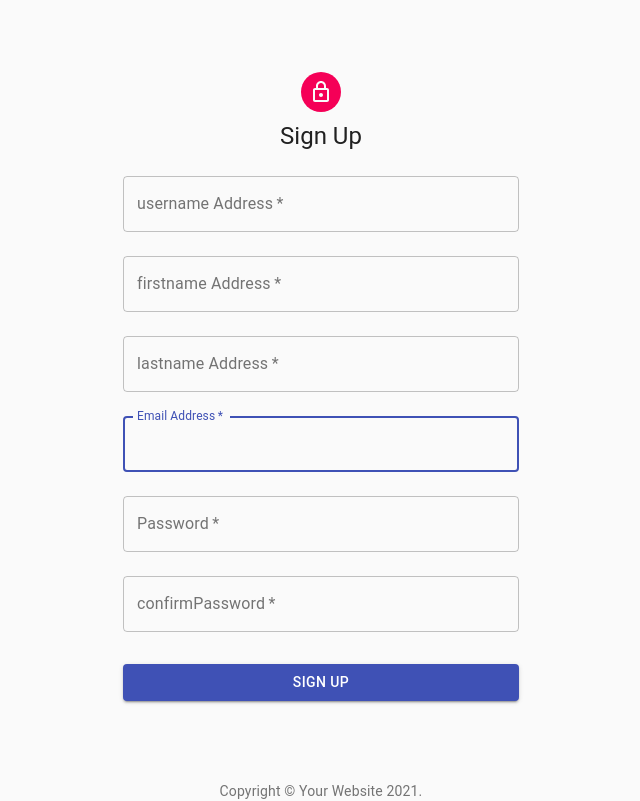
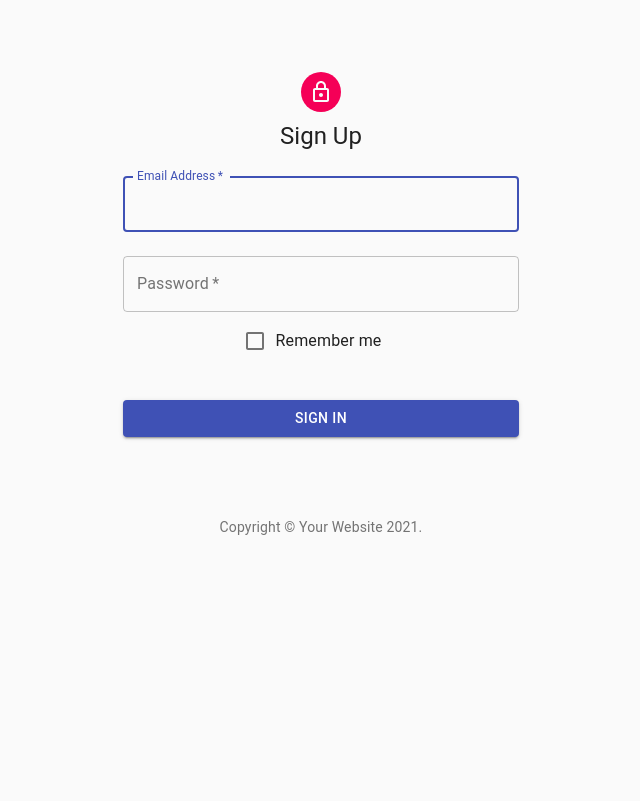
Before and after one commit to ayushraj03/blogging-react, a React (Create React App) app in the folder frontend/: page / in a window 1280 px wide. Shown: the whole page, without its empty margins (319-959 px from the left). Built offline with nearby package versions, Linux system fonts and the light colour scheme.

Commit message:
auth completed

```diff
--- a/frontend/src/App.js
+++ b/frontend/src/App.js
@@ -1,20 +1,14 @@
-import logo from './logo.svg';
-import './App.css';
-import Signup from './components/auth/signup'
-import SignIn from './components/auth/signin'
-import Home from './components/Home'
-import {useState} from 'react'
+import logo from "./logo.svg";
+import "./App.css";
+import Signup from "./components/auth/signup";
+import SignIn from "./components/auth/signin";
+import Home from "./components/Home";
+import { useState } from "react";
 
 function App() {
-
-  const [isAuthenticated, setisAuthenticated] = useState(false)
-  var landingPage = isAuthenticated ? <Home /> : <Signup />
-  return (
-    <div className="App">
-
-    {landingPage}
-    </div>
-  );
+  const [isAuthenticated, setisAuthenticated] = useState(false);
+  var landingPage = isAuthenticated ? <Home /> : <SignIn />;
+  return <div className="App">{landingPage}</div>;
 }
 
 export default App;
--- a/frontend/src/components/auth/signin.js
+++ b/frontend/src/components/auth/signin.js
@@ -1,45 +1,48 @@
-import React from 'react';
-import Avatar from '@material-ui/core/Avatar';
-import Button from '@material-ui/core/Button';
-import CssBaseline from '@material-ui/core/CssBaseline';
-import TextField from '@material-ui/core/TextField';
-import FormControlLabel from '@material-ui/core/FormControlLabel';
-import Checkbox from '@material-ui/core/Checkbox';
-import Link from '@material-ui/core/Link';
-import Grid from '@material-ui/core/Grid';
-import Box from '@material-ui/core/Box';
-import LockOutlinedIcon from '@material-ui/icons/LockOutlined';
-import Typography from '@material-ui/core/Typography';
-import { makeStyles } from '@material-ui/core/styles';
-import Container from '@material-ui/core/Container';
+import React from "react";
+import Avatar from "@material-ui/core/Avatar";
+import Button from "@material-ui/core/Button";
+import CssBaseline from "@material-ui/core/CssBaseline";
+import TextField from "@material-ui/core/TextField";
+import FormControlLabel from "@material-ui/core/FormControlLabel";
+import Checkbox from "@material-ui/core/Checkbox";
+import Link from "@material-ui/core/Link";
+import Grid from "@material-ui/core/Grid";
+import Box from "@material-ui/core/Box";
+import LockOutlinedIcon from "@material-ui/icons/LockOutlined";
+import Typography from "@material-ui/core/Typography";
+import { makeStyles } from "@material-ui/core/styles";
+import Container from "@material-ui/core/Container";
+import { useState } from "react";
 
 function Copyright() {
   return (
     <Typography variant="body2" color="textSecondary" align="center">
-      {'Copyright © '}
+      {"Copyright © "}
       <Link color="inherit" href="https://material-ui.com/">
         Your Website
-      </Link>{' '}
+      </Link>{" "}
       {new Date().getFullYear()}
-      {'.'}
+      {"."}
     </Typography>
   );
 }
-
+// var dataobj = Sequelize()
+// dataobj.firstname = "rahul"
+// dataobj.save()
 
 const useStyles = makeStyles((theme) => ({
   paper: {
     marginTop: theme.spacing(8),
-    display: 'flex',
-    flexDirection: 'column',
-    alignItems: 'center',
+    display: "flex",
+    flexDirection: "column",
+    alignItems: "center",
   },
   avatar: {
     margin: theme.spacing(1),
     backgroundColor: theme.palette.secondary.main,
   },
   form: {
-    width: '100%', // Fix IE 11 issue.
+    width: "100%", // Fix IE 11 issue.
     marginTop: theme.spacing(1),
   },
   submit: {
@@ -50,6 +53,77 @@ const useStyles = makeStyles((theme) => ({
 export default function SignIn() {
   const classes = useStyles();
 
+  //this.handleEmailChange = this.handleEmailChange.bind(this);
+
+  const [pass, setPass] = useState("");
+  const [email, setEmail] = useState("");
+  const [hasError, sethasError] = useState(false);
+
+  function handlePass(e) {
+    let val = e.target.value;
+    setPass(val);
+  }
+
+  function handleEmail(e) {
+    let val = e.target.value;
+    setEmail(val);
+  }
+
+  async function validate(e) {
+    e.preventDefault();
+
+    var valid = false;
+
+    // if (passwords match) and if (fields are not -> "") => valid = true
+
+    if (pass === "" || email === "") {
+    } else {
+      valid = true;
+    }
+
+    if (valid) {
+      var mg_body = JSON.stringify({
+        email: email,
+        pass: pass,
+      });
+      console.log("entering fetch");
+      await fetch("http://localhost:8000/signin/user", {
+        method: "post",
+        headers: { "Content-Type": "application/json" },
+        body: mg_body,
+      })
+        .then((res) => {
+          // console.log("____________________________", res.json);
+          res.json().then((x) => {
+            console.log(x["message"]);
+
+            if (x["message"] === "success") {
+              console.log("redirect to login home");
+            } else {
+              console.log("setting hasError");
+              sethasError(true);
+            }
+          });
+        })
+        .then((data) => console.log("================", data))
+        .catch((e) => {
+          //show alert ERROR
+        });
+    } else {
+      console.log("not allowed");
+      alert("Form has errors.");
+    }
+  }
+
+  let errMsg = "";
+
+  if (hasError) {
+    console.log("setting err msg");
+    errMsg = "Check your password and try again";
+  } else {
+    errMsg = "";
+  }
+
   return (
     <Container component="main" maxWidth="xs">
       <CssBaseline />
@@ -58,7 +132,7 @@ export default function SignIn() {
           <LockOutlinedIcon />
         </Avatar>
         <Typography component="h1" variant="h5">
-          Sign in
+          Sign Up
         </Typography>
         <form className={classes.form} noValidate>
           <TextField
@@ -71,6 +145,7 @@ export default function SignIn() {
             name="email"
             autoComplete="email"
             autoFocus
+            onChange={handleEmail}
           />
           <TextField
             variant="outlined"
@@ -82,12 +157,17 @@ export default function SignIn() {
             type="password"
             id="password"
             autoComplete="current-password"
+            onChange={handlePass}
           />
           <FormControlLabel
             control={<Checkbox value="remember" color="primary" />}
             label="Remember me"
           />
+
+          <p style={{ color: "red" }}>{errMsg}</p>
+
           <Button
+            onClick={validate}
             type="submit"
             fullWidth
             variant="contained"
@@ -96,18 +176,6 @@ export default function SignIn() {
           >
             Sign In
           </Button>
-          <Grid container>
-            <Grid item xs>
-              <Link href="#" variant="body2">
-                Forgot password?
-              </Link>
-            </Grid>
-            <Grid item>
-              <Link href="#" variant="body2">
-                {"Don't have an account? Sign Up"}
-              </Link>
-            </Grid>
-          </Grid>
         </form>
       </div>
       <Box mt={8}>
```
Also changed, not shown: 1 other file (tests, documents, lock files or other folders).
